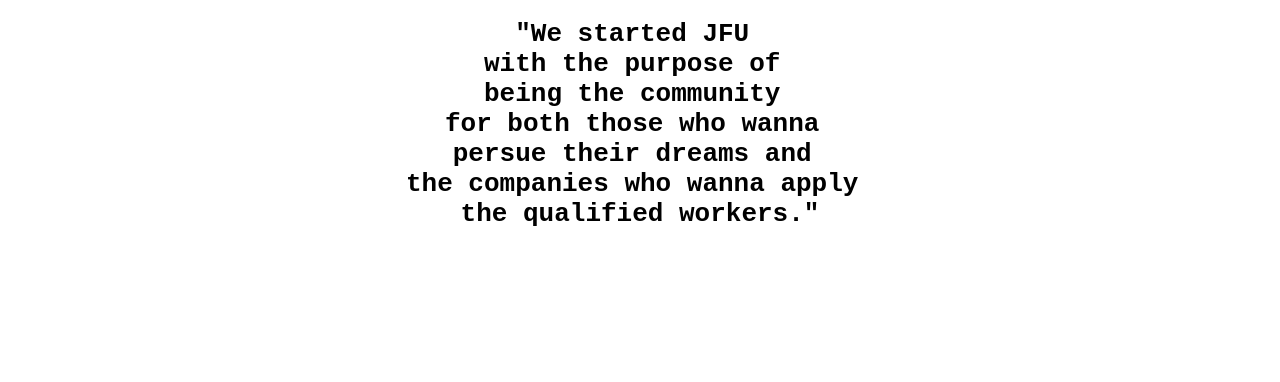
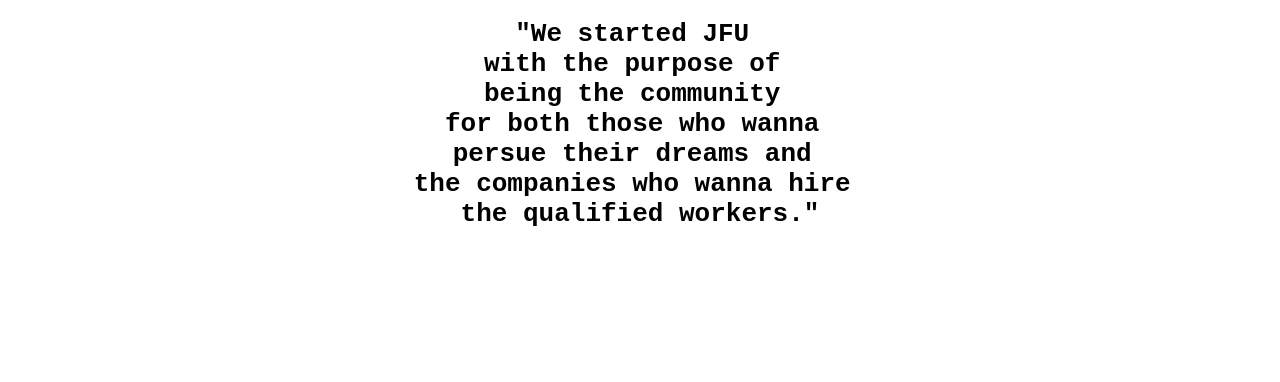
Before and after one commit to lerover/KyawAllenProject, a plain HTML site: page homepage.html in a window 1280 px wide. Shown: the part 363-745 px from the top of the page. Drawn offline with Linux system fonts and the light colour scheme.

Commit message:
change the sentence a bit

```diff
--- a/homepage.html
+++ b/homepage.html
@@ -13,7 +13,7 @@ with the purpose of
 being the community
 for both those who wanna
 persue their dreams and
-the companies who wanna apply
+the companies who wanna hire
 the qualified workers."</center></h1></pre>
 
 <br/><br/><br/><br/><br/><br/><br/>
```
